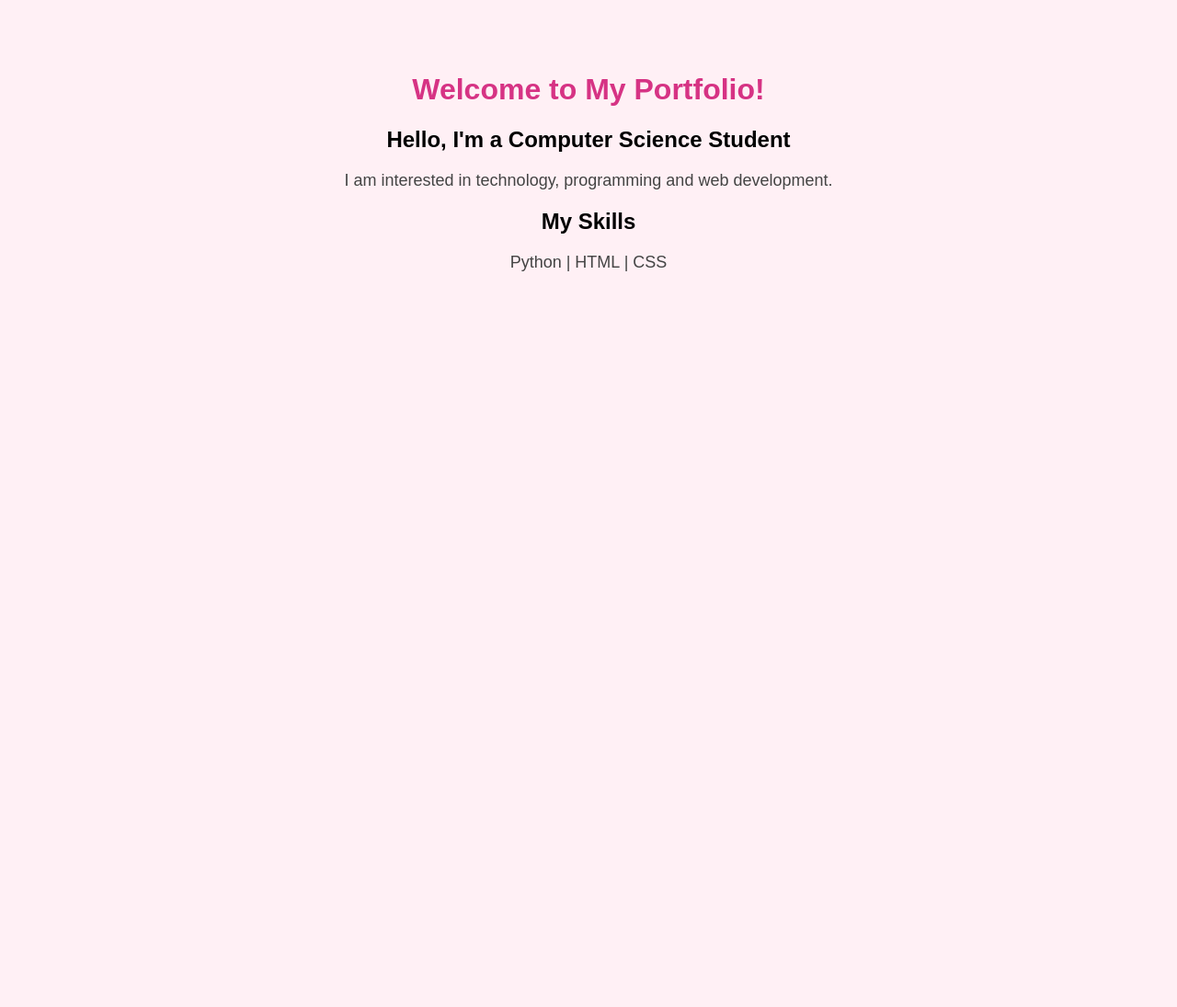
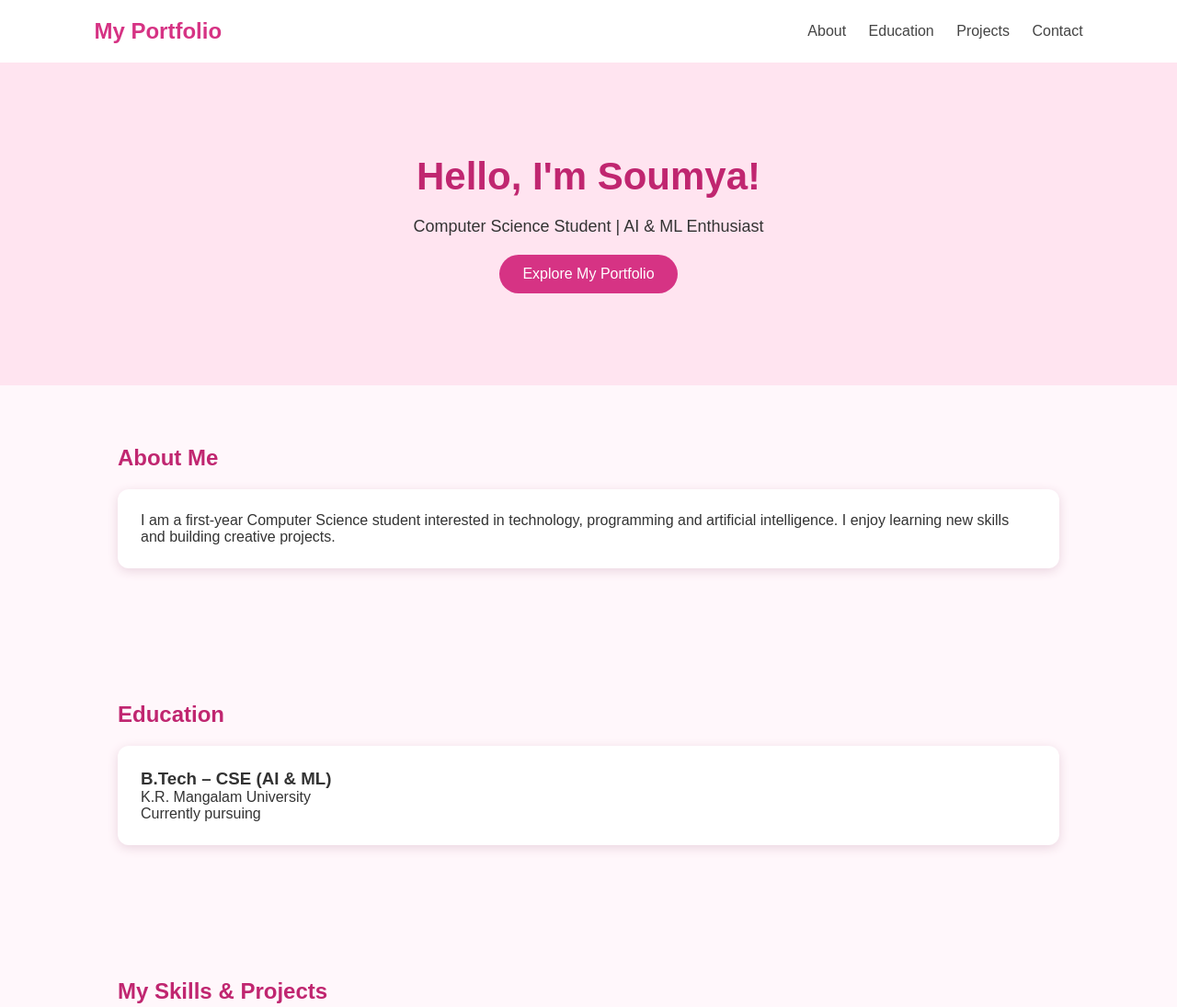
Before and after one commit to astuuu020408-oss/developer-portfolio, a plain HTML site: page index.html in a window 1280 px wide. Shown: the top 1095 px of the page at 92% size. Before the commit the page ends 800 px from the top, so only its background shows below. Drawn offline with Linux system fonts and the light colour scheme.

Commit message:
Imporve portfolio design

```diff
--- a/index.html
+++ b/index.html
@@ -3,32 +3,159 @@
 <head>
 <meta charset="UTF-8">
 <meta name="viewport" content="width=device-width, initial-scale=1.0">
-    <title>My Developer Portfolio</title>
+<title>My Portfolio</title>
 
 <style>
+* {
+    margin: 0;
+    padding: 0;
+    box-sizing: border-box;
+    scroll-behavior: smooth;
+}
+
 body {
     font-family: Arial, sans-serif;
-            background: #fff0f5;
-            text-align: center;
-            padding: 50px;
+    background: #fff7fb;
+    color: #333;
 }
 
-        h1 {
+header {
+    background: white;
+    padding: 20px 8%;
+    display: flex;
+    justify-content: space-between;
+    align-items: center;
+    position: sticky;
+    top: 0;
+}
+
+.logo {
+    color: #d63384;
+    font-size: 24px;
+    font-weight: bold;
+}
+
+nav a {
+    text-decoration: none;
+    color: #444;
+    margin-left: 20px;
+}
+
+nav a:hover {
     color: #d63384;
 }
 
-        p {
-            color: #444;
+section {
+    padding: 65px 10%;
+}
+
+.hero {
+    text-align: center;
+    background: #ffe4f0;
+    padding: 100px 20px;
+}
+
+.hero h1 {
+    font-size: 42px;
+    color: #c02670;
+}
+
+.hero p {
+    margin: 20px;
     font-size: 18px;
+}
+
+.btn {
+    display: inline-block;
+    background: #d63384;
+    color: white;
+    padding: 12px 25px;
+    border-radius: 25px;
+    text-decoration: none;
+}
+
+h2 {
+    color: #c02670;
+    margin-bottom: 20px;
+}
+
+.card {
+    background: white;
+    padding: 25px;
+    margin: 15px 0;
+    border-radius: 12px;
+    box-shadow: 0 3px 12px #ead4df;
+}
+
+footer {
+    text-align: center;
+    background: #f8d6e6;
+    padding: 25px;
 }
 </style>
 </head>
 
 <body>
-    <h1>Welcome to My Portfolio!</h1>
-    <h2>Hello, I'm a Computer Science Student</h2>
-    <p>I am interested in technology, programming and web development.</p>
-    <h2>My Skills</h2>
-    <p>Python | HTML | CSS</p>
+
+<header>
+    <div class="logo">My Portfolio</div>
+    <nav>
+        <a href="#about">About</a>
+        <a href="#education">Education</a>
+        <a href="#projects">Projects</a>
+        <a href="#contact">Contact</a>
+    </nav>
+</header>
+
+<section class="hero">
+    <h1>Hello, I'm Soumya!</h1>
+    <p>Computer Science Student | AI & ML Enthusiast</p>
+    <a href="#about" class="btn">Explore My Portfolio</a>
+</section>
+
+<section id="about">
+    <h2>About Me</h2>
+    <div class="card">
+        <p>I am a first-year Computer Science student interested in
+        technology, programming and artificial intelligence.
+        I enjoy learning new skills and building creative projects.</p>
+    </div>
+</section>
+
+<section id="education">
+    <h2>Education</h2>
+    <div class="card">
+        <h3>B.Tech – CSE (AI & ML)</h3>
+        <p>K.R. Mangalam University</p>
+        <p>Currently pursuing</p>
+    </div>
+</section>
+
+<section id="projects">
+    <h2>My Skills & Projects</h2>
+    <div class="card">
+        <h3>Technical Skills</h3>
+        <p>Python | HTML | CSS | Git | GitHub</p>
+    </div>
+    <div class="card">
+        <h3>Developer Portfolio</h3>
+        <p>A personal website created using HTML and CSS.</p>
+    </div>
+</section>
+
+<section id="contact">
+    <h2>Contact Me</h2>
+    <div class="card">
+        <p>GitHub:
+        <a href="https://github.com/astuuu020408-oss" target="_blank">
+        Visit My GitHub</a></p>
+        <p>LinkedIn: Add your LinkedIn profile link here.</p>
+    </div>
+</section>
+
+<footer>
+    <p>© 2026 Soumya | My Developer Portfolio</p>
+</footer>
+
 </body>
 </html>
```
Lines whose indentation alone changed are shown as unchanged.
